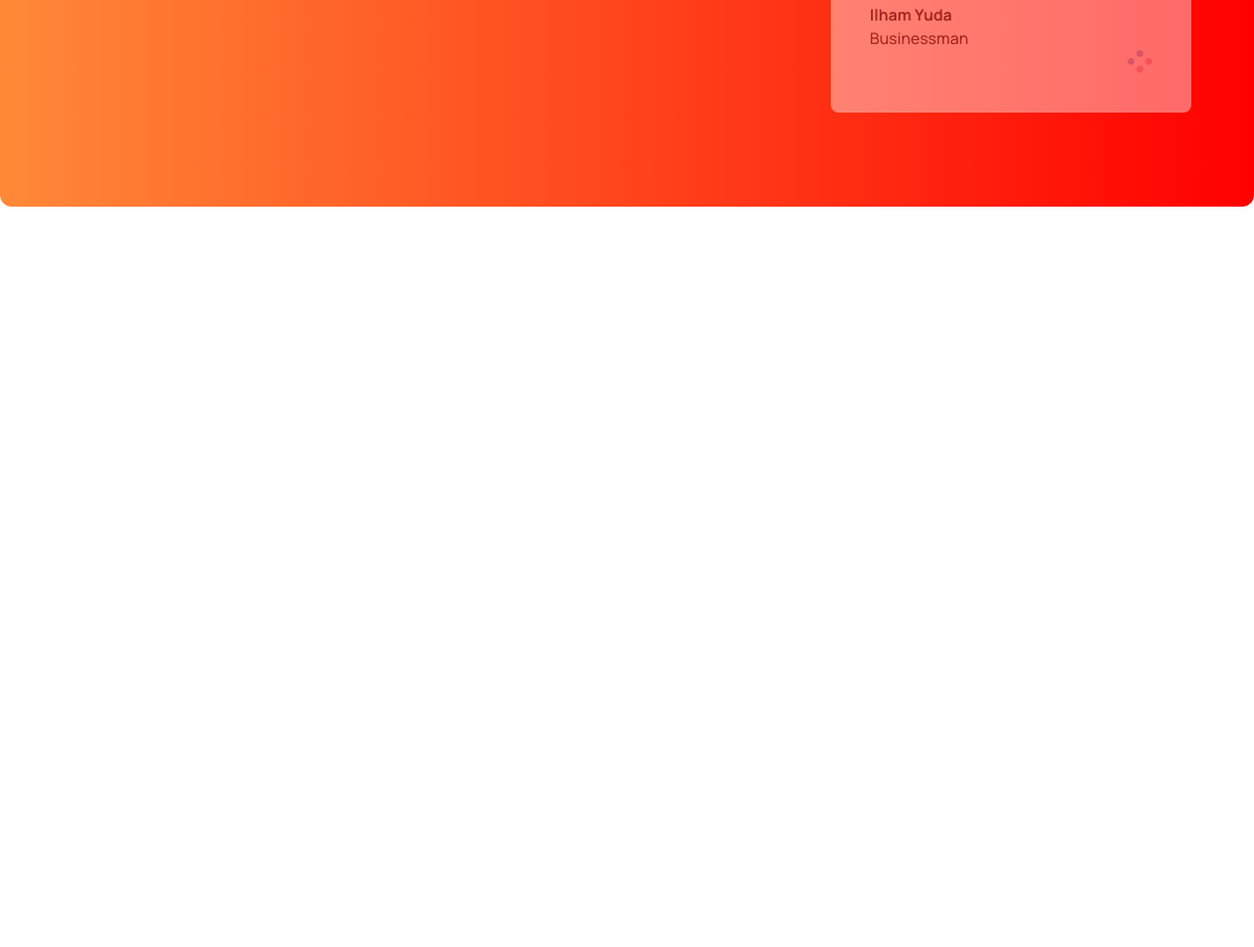
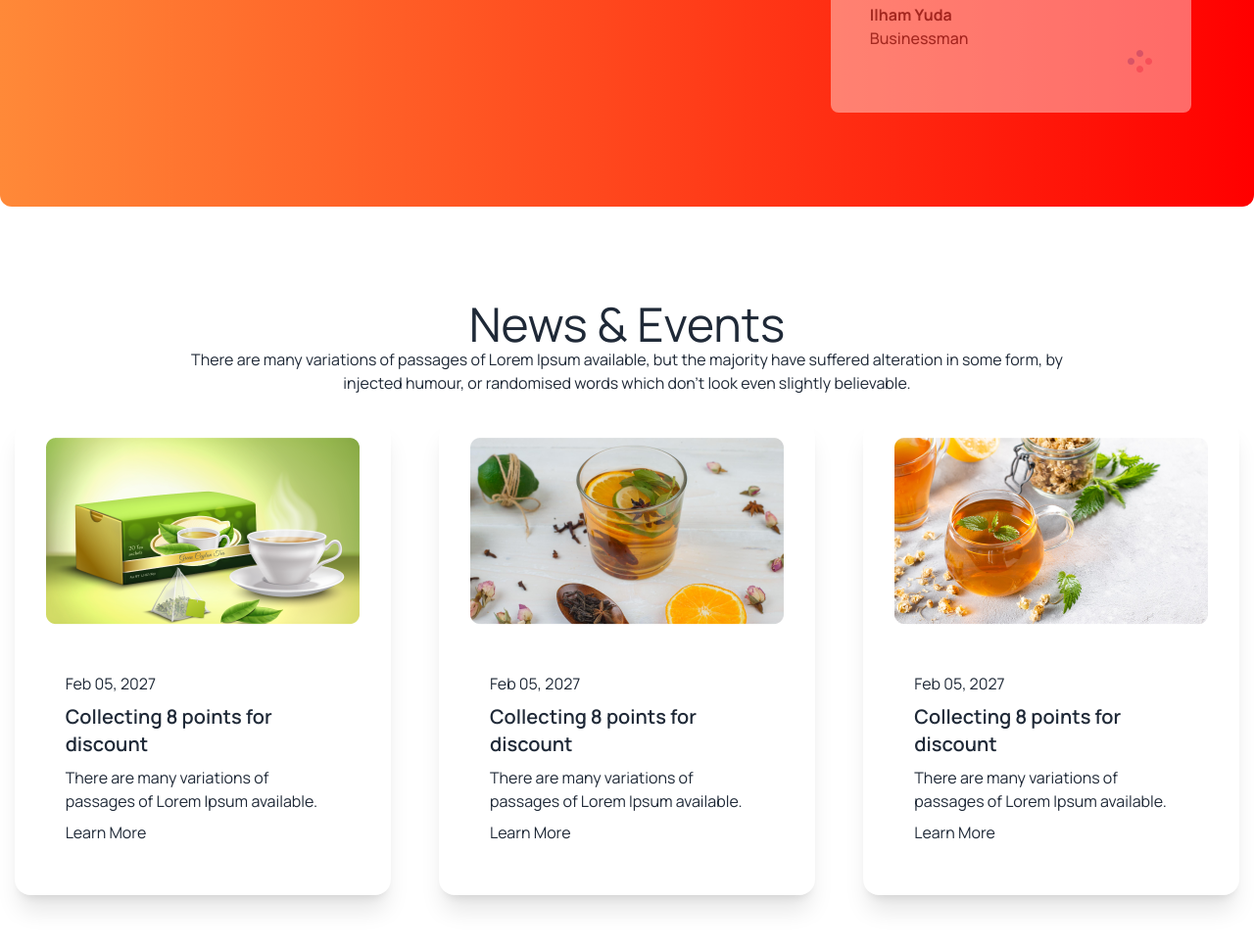
Before and after one commit to sowmik-sec/tea-house-with-daisy-ui, a plain HTML site: page index.html in a window 1280 px wide. Shown: the part 2316-3283 px from the top of the page at 98% size. Before the commit the page ends 2623 px from the top, so only its background shows below. Drawn offline with nearby package versions, Linux system fonts and the light colour scheme.

Commit message:
create news and events section

```diff
--- a/index.html
+++ b/index.html
@@ -226,6 +226,62 @@
           </div>
         </div>
       </section>
+      <!-- news and events section -->
+      <section class="container mx-auto my-24">
+        <div class="text-center lg:w-[900px] mx-auto">
+          <h2 class="text-5xl">News & Events</h2>
+          <p>
+            There are many variations of passages of Lorem Ipsum available, but
+            the majority have suffered alteration in some form, by injected
+            humour, or randomised words which don't look even slightly
+            believable.
+          </p>
+        </div>
+        <div class="grid grid-cols-1 md:grid-cols-2 lg:grid-cols-3 gap-5 mt-6">
+          <!-- news 1 -->
+          <div class="card w-96 bg-base-100 shadow-xl space-y-4 p-5 mx-auto">
+            <figure>
+              <img src="images/news-1.png" alt="News" />
+            </figure>
+            <div class="card-body">
+              <p>Feb 05, 2027</p>
+              <h2 class="card-title">Collecting 8 points for discount</h2>
+              <p>
+                There are many variations of passages of Lorem Ipsum available.
+              </p>
+              <p>Learn More</p>
+            </div>
+          </div>
+          <!-- news 1 -->
+          <div class="card w-96 bg-base-100 shadow-xl space-y-4 p-5 mx-auto">
+            <figure>
+              <img src="images/news-2.png" alt="News" />
+            </figure>
+            <div class="card-body">
+              <p>Feb 05, 2027</p>
+              <h2 class="card-title">Collecting 8 points for discount</h2>
+              <p>
+                There are many variations of passages of Lorem Ipsum available.
+              </p>
+              <p>Learn More</p>
+            </div>
+          </div>
+          <!-- news 1 -->
+          <div class="card w-96 bg-base-100 shadow-xl space-y-4 p-5 mx-auto">
+            <figure>
+              <img src="images/news-3.png" alt="News" />
+            </figure>
+            <div class="card-body">
+              <p>Feb 05, 2027</p>
+              <h2 class="card-title">Collecting 8 points for discount</h2>
+              <p>
+                There are many variations of passages of Lorem Ipsum available.
+              </p>
+              <p>Learn More</p>
+            </div>
+          </div>
+        </div>
+      </section>
     </main>
     <script
       src="https://kit.fontawesome.com/a044e4ebee.js"
```
